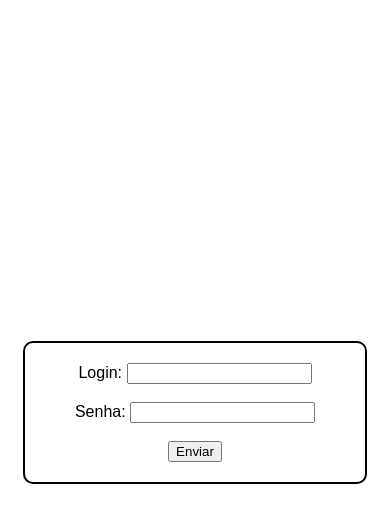
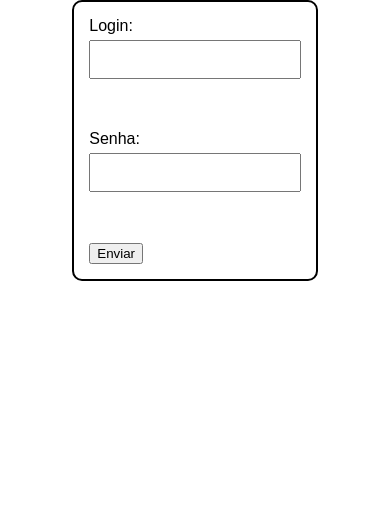
Before and after one commit to victordsilarmoreira/estacionamento, a plain HTML site: page container.html in a window 390 px wide. Drawn offline with Linux system fonts and the light colour scheme.

Commit message:
Update styles.css

```diff
--- a/styles.css
+++ b/styles.css
@@ -1,13 +1,14 @@
 body {
     display: flex;
     justify-content: center;
-    align-items: center;
-    height: 100vh;
     margin: 0;
     font-family: Arial, sans-serif;
 }
 
 .container {
+    display: flex;
+    flex-direction: column;
+    align-items: center;
     text-align: center;
 }
 
@@ -17,4 +18,44 @@ body {
     border-radius: 10px;
     margin-bottom: 20px;
     width: 300px;
+    display: flex;
+    flex-direction: column;
+    align-items: flex-start;
 }
+
+    .form-box label {
+        margin-bottom: 5px;
+    }
+
+    .form-box input {
+        margin-bottom: 15px;
+        width: 100%;
+        padding: 8px;
+        box-sizing: border-box;
+    }
+
+.message-box {
+    position: fixed;
+    top: 20px;
+    left: 50%;
+    transform: translateX(-50%);
+    background-color: #333;
+    color: #fff;
+    padding: 10px 20px;
+    border-radius: 5px;
+    z-index: 1000;
+    opacity: 0;
+    transition: opacity 0.5s;
+}
+
+/* Media query para telas menores */
+@media (max-width: 600px) {
+    .form-box {
+        width: 90%;
+        padding: 15px;
+    }
+
+        .form-box input {
+            padding: 10px;
+        }
+}
```
